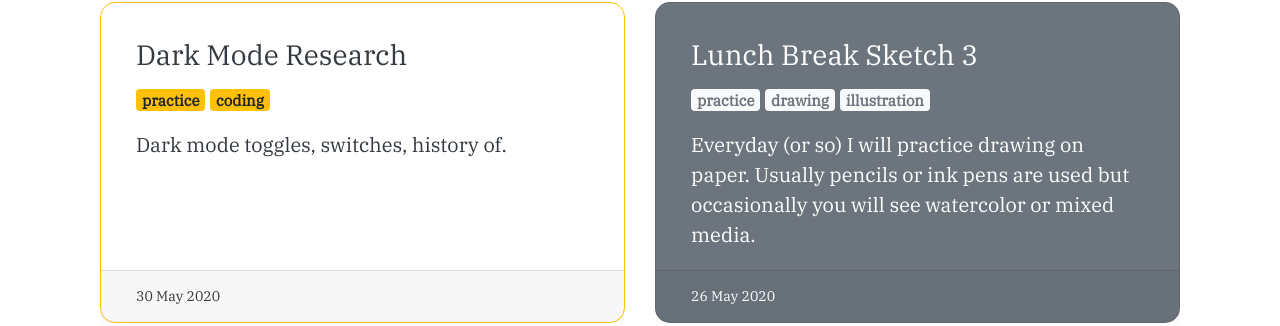
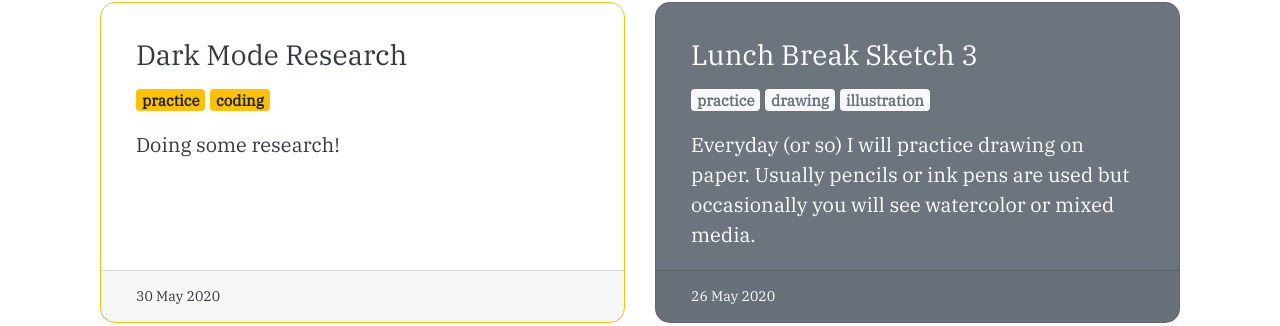
Before and after one commit to lmldvd/lmldvd.github.io, a Jekyll site: the page built from blog/index.html, in a window 1280 px wide. Shown: the part 254-580 px from the top of the page. Built offline with Jekyll 4.4.1, drawn with Linux system fonts in a browser that asks for light colours; nearby versions of some CDN libraries; some web fonts are replaced; the list of posts is cut into pages by our own code; comment, search, counter and statistics services are not loaded.

Commit message:
Update 2020-05-30-dark-mode-research.md

````diff
--- a/_posts/2020-05-30-dark-mode-research.md
+++ b/_posts/2020-05-30-dark-mode-research.md
@@ -3,7 +3,7 @@ title: Dark Mode Research
 tags: [practice, coding]
 style: border
 color: warning
-description: Dark mode toggles, switches, history of.
+description: Doing some research!
 ---
 
 
@@ -73,12 +73,15 @@ function myFunction() {
 }
 ```
 
+<br>
+
 ___
 I traced the idea behind adding a dark/light toggle back to an interview about Windows Phones:
 > _Dark backgrounds were added to Windows Phone 7 with energy consumption in mind since fully black pixels emit no light on OLED screens._
 Neat.
 ___
 
+<br>
 
 ### Reference
 
````
